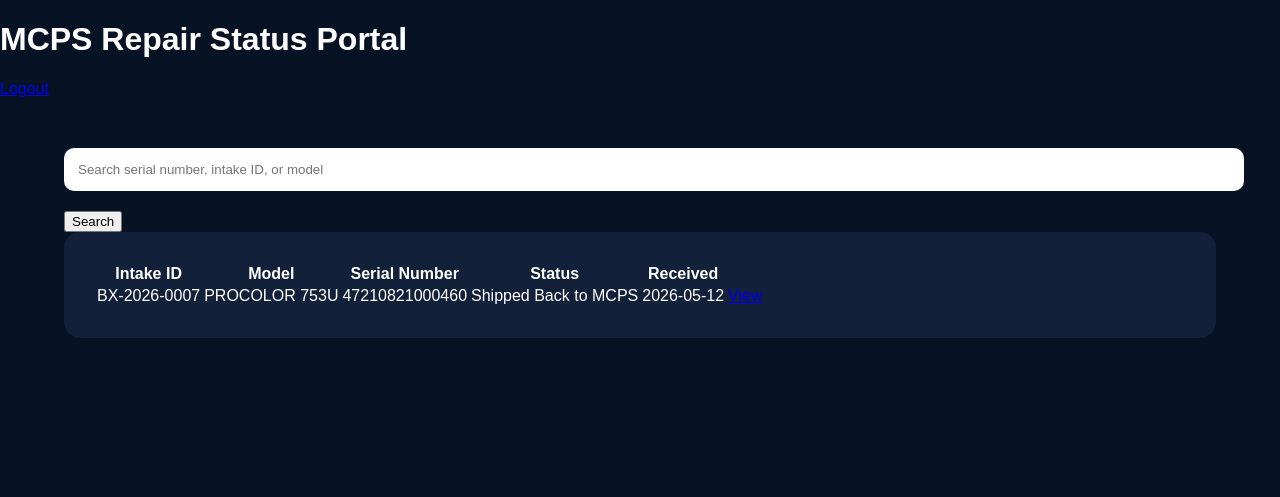
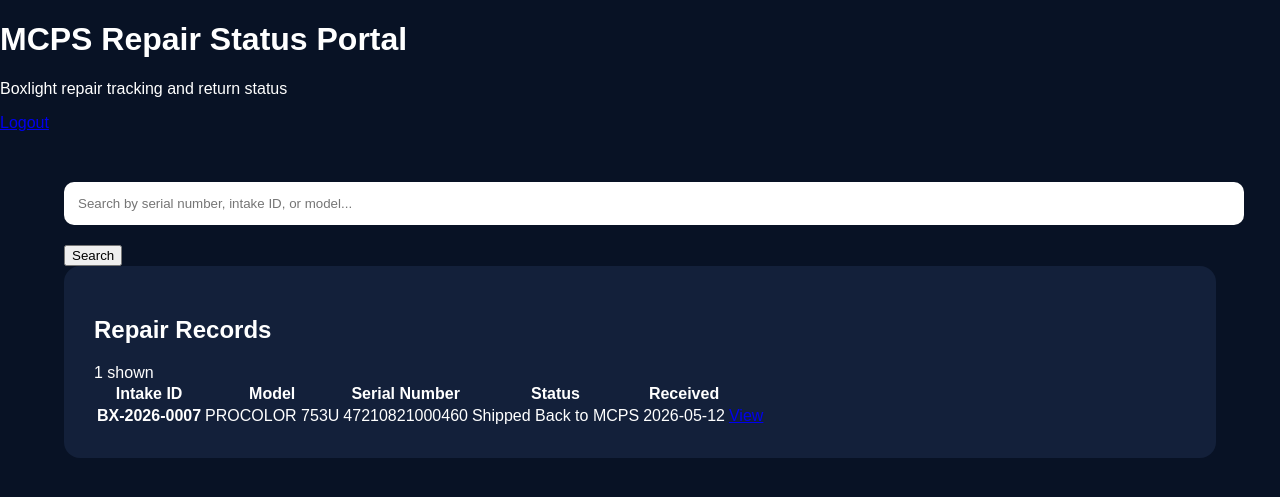
Before and after one commit to jralleman12A/mcps-boxlight-portal, a Flask app: page /portal in a window 1280 px wide. Shown: the top 497 px of the page. Run offline with Flask 3, Linux system fonts and the light colour scheme; the visitor is signed in with stand-in values (Sample User, id 1).

Commit message:
Update portal.html

```diff
--- a/mcps-boxlight-portal/templates/portal.html
+++ b/mcps-boxlight-portal/templates/portal.html
@@ -7,18 +7,36 @@
 <body>
 
 <div class="topbar">
+    <div>
         <h1>MCPS Repair Status Portal</h1>
-    <a href="{{ url_for('logout') }}">Logout</a>
+        <p>Boxlight repair tracking and return status</p>
+    </div>
+
+    <a class="logout-btn" href="{{ url_for('logout') }}">Logout</a>
 </div>
 
 <div class="container">
 
+    <div class="search-card">
         <form method="get" class="search-box">
-    <input type="text" name="search" value="{{ search }}" placeholder="Search serial number, intake ID, or model">
+            <input
+                type="text"
+                name="search"
+                value="{{ search }}"
+                placeholder="Search by serial number, intake ID, or model..."
+            >
+
             <button type="submit">Search</button>
         </form>
+    </div>
 
     <div class="table-card">
+        <div class="table-header">
+            <h2>Repair Records</h2>
+            <span>{{ units|length }} shown</span>
+        </div>
+
+        {% if units %}
         <table>
             <thead>
                 <tr>
@@ -34,10 +52,14 @@
             <tbody>
                 {% for unit in units %}
                 <tr>
-                <td>{{ unit.get("intake_id", "") }}</td>
+                    <td><strong>{{ unit.get("intake_id", "") }}</strong></td>
                     <td>{{ unit.get("model", "") }}</td>
-                <td>{{ unit.get("serial_number", "") }}</td>
-                <td>{{ unit.get("status", "") }}</td>
+                    <td class="mono">{{ unit.get("serial_number", "") }}</td>
+                    <td>
+                        <span class="status-pill">
+                            {{ unit.get("status", "") }}
+                        </span>
+                    </td>
                     <td>{{ unit.get("date_received", "") }}</td>
                     <td>
                         <a class="view-btn" href="{{ url_for('unit_detail', unit_id=unit.get('id', 0)) }}">
@@ -48,6 +70,9 @@
                 {% endfor %}
             </tbody>
         </table>
+        {% else %}
+            <div class="empty-state">No records found.</div>
+        {% endif %}
     </div>
 
 </div>
```
Lines whose indentation alone changed are shown as unchanged.
